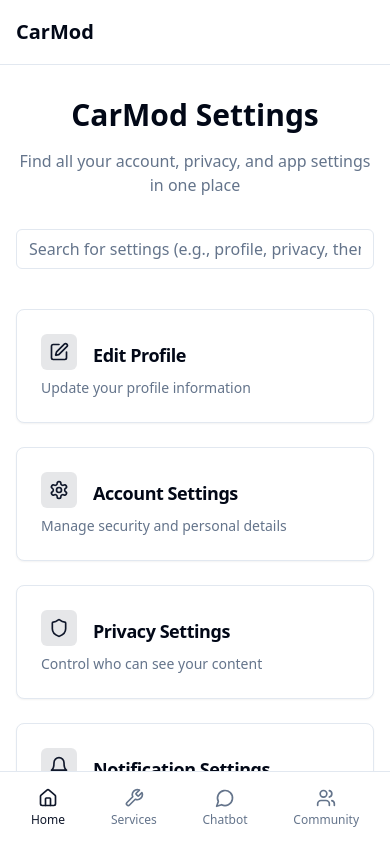
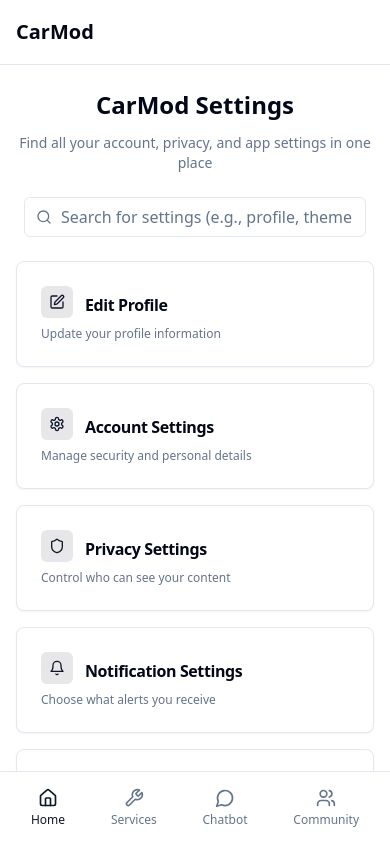
Before and after one commit to SumitKumarSingh21/setting-Page-code, a React (Vite) app: page / in a window 390 px wide. Shown: the top 842 px of the page. Built offline with nearby package versions, Linux system fonts and the light colour scheme.

Commit message:
Refactor: Improve device compatibility
- Ensure the application is responsive and functions correctly across various devices and screen sizes.

```diff
--- a/src/components/layout/Header.tsx
+++ b/src/components/layout/Header.tsx
@@ -2,6 +2,7 @@
 import React from 'react';
 import { Link } from 'react-router-dom';
 import { Input } from '@/components/ui/input';
+import { Search } from 'lucide-react';
 
 const Header = () => {
   return (
@@ -12,9 +13,10 @@ const Header = () => {
           CarMod
         </Link>
 
-        {/* Desktop Search */}
-        <div className="hidden md:flex flex-1 max-w-md mx-8">
-          <Input placeholder="Search settings..." className="w-full" />
+        {/* Desktop Search - Hidden on mobile, shown on desktop */}
+        <div className="hidden md:flex flex-1 max-w-md mx-8 relative">
+          <Input placeholder="Search settings..." className="w-full pl-9" />
+          <Search className="absolute left-3 top-1/2 -translate-y-1/2 h-4 w-4 text-muted-foreground" />
         </div>
       </div>
     </header>
--- a/src/components/settings/SettingsSearch.tsx
+++ b/src/components/settings/SettingsSearch.tsx
@@ -3,6 +3,7 @@ import React, { useState } from 'react';
 import { useNavigate } from 'react-router-dom';
 import { Input } from '@/components/ui/input';
 import { Card } from '@/components/ui/card';
+import { Search } from 'lucide-react';
 
 // Define settings categories and their paths
 const settingsOptions = [
@@ -46,19 +47,22 @@ const SettingsSearch = () => {
 
   return (
     <div className="relative w-full max-w-md mx-auto">
-      <Input
-        value={searchTerm}
-        onChange={handleSearch}
-        placeholder="Search for settings (e.g., profile, privacy, theme...)"
-        className="w-full"
-      />
+      <div className="relative">
+        <Input
+          value={searchTerm}
+          onChange={handleSearch}
+          placeholder="Search for settings (e.g., profile, theme...)"
+          className="w-full pl-9"
+        />
+        <Search className="absolute left-3 top-1/2 -translate-y-1/2 h-4 w-4 text-muted-foreground" />
+      </div>
 
       {results.length > 0 && (
-        <Card className="absolute z-10 w-full mt-1 p-2 max-h-[300px] overflow-y-auto">
+        <Card className="absolute z-10 w-full mt-1 p-2 max-h-[300px] overflow-y-auto shadow-lg">
           {results.map((result) => (
             <div
               key={result.path}
-              className="p-2 hover:bg-muted rounded cursor-pointer"
+              className="p-2 hover:bg-muted rounded cursor-pointer text-left text-sm md:text-base"
               onClick={() => goToSetting(result.path)}
             >
               {result.title}
--- a/src/pages/Index.tsx
+++ b/src/pages/Index.tsx
@@ -71,31 +71,33 @@ const Index = () => {
   ];
 
   return (
-    <div className="container mx-auto px-4 py-8">
-      <div className="text-center mb-10">
-        <h1 className="text-3xl md:text-4xl font-bold mb-4">CarMod Settings</h1>
-        <p className="text-muted-foreground max-w-2xl mx-auto mb-8">
+    <div className="container mx-auto px-4 py-6 md:py-8">
+      <div className="text-center mb-6 md:mb-10">
+        <h1 className="text-2xl md:text-3xl lg:text-4xl font-bold mb-3 md:mb-4">CarMod Settings</h1>
+        <p className="text-muted-foreground text-sm md:text-base max-w-2xl mx-auto mb-6 md:mb-8">
           Find all your account, privacy, and app settings in one place
         </p>
 
-        {/* Settings Search Component */}
-        <SettingsSearch />
+        {/* Settings Search Component - Full width on mobile */}
+        <div className="px-2 md:px-0">
+          <SettingsSearch />
+        </div>
       </div>
 
-      <div className="grid gap-6 md:grid-cols-2 lg:grid-cols-3 mt-8">
+      <div className="grid gap-4 md:gap-6 grid-cols-1 sm:grid-cols-2 lg:grid-cols-3 mt-6 md:mt-8">
         {settingsSections.map((section) => (
           <Link to={section.path} key={section.title}>
             <Card className="h-full hover:shadow-md transition-shadow">
-              <CardHeader className="flex flex-row items-center gap-4 pb-2">
+              <CardHeader className="flex flex-row items-center gap-3 md:gap-4 pb-2">
                 <div className="bg-primary/10 p-2 rounded-md">
-                  <section.icon className="h-5 w-5 text-primary" />
+                  <section.icon className="h-4 w-4 md:h-5 md:w-5 text-primary" />
                 </div>
                 <div>
-                  <CardTitle className="text-lg">{section.title}</CardTitle>
+                  <CardTitle className="text-base md:text-lg">{section.title}</CardTitle>
                 </div>
               </CardHeader>
               <CardContent>
-                <CardDescription>{section.description}</CardDescription>
+                <CardDescription className="text-xs md:text-sm">{section.description}</CardDescription>
               </CardContent>
             </Card>
           </Link>
--- a/src/pages/settings/SettingsIndex.tsx
+++ b/src/pages/settings/SettingsIndex.tsx
@@ -2,7 +2,7 @@
 import { Navigate } from 'react-router-dom';
 
 const SettingsIndex = () => {
-  return <Navigate to="/" replace />;
+  return <Navigate to="/settings" replace />;
 };
 
 export default SettingsIndex;
```
